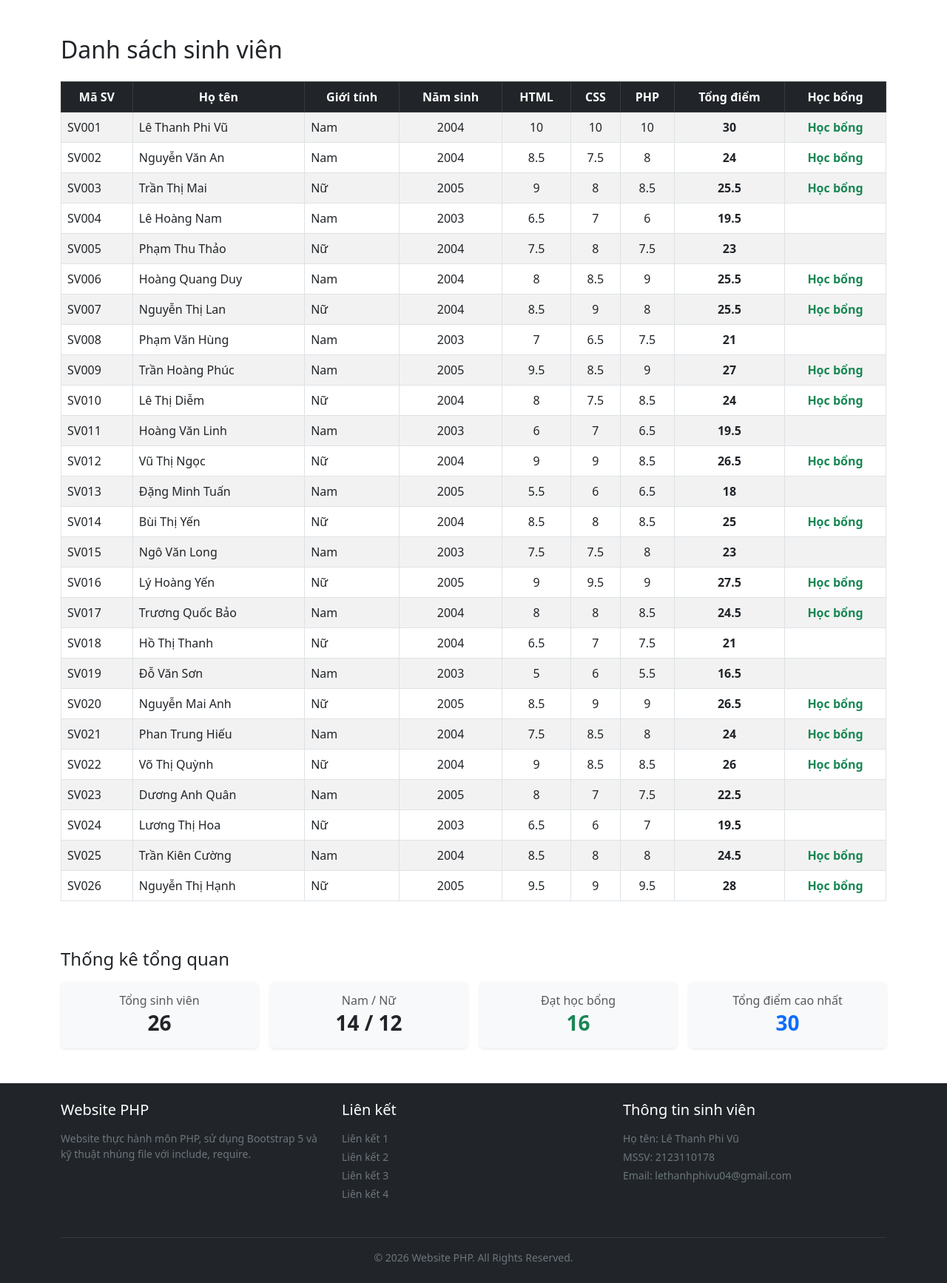
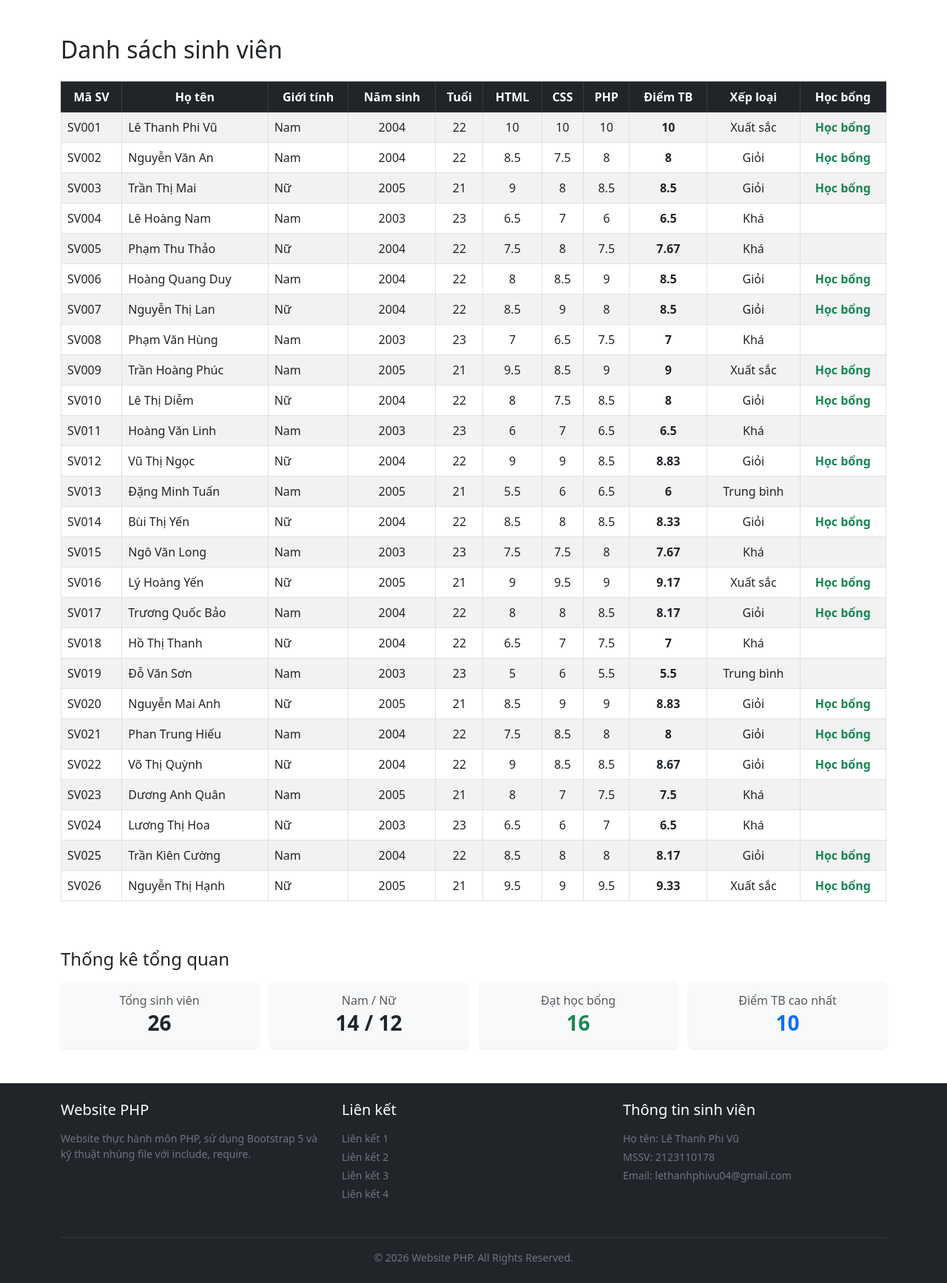
Before and after one commit to lethanhphivu04-lgtm/LeThanhPhiVu_LTW1, a PHP site: page /Lab3/index2.php in a window 1280 px wide. Shown: the part 56-1790 px from the top of the page at 74% size. Run offline with PHP 8.4, Linux system fonts and the light colour scheme.

Commit message:
update Student class and index2.php to match exact Step 4 and 5 specification

```diff
--- a/Lab3/classes/Student.php
+++ b/Lab3/classes/Student.php
@@ -20,30 +20,55 @@ class Student
         $this->scorePhp = $scorePhp;
     }
 
-    public function calculateTotal()
+    public function getAge()
     {
-        return $this->scoreHtml + $this->scoreCss + $this->scorePhp;
+        return date("Y") - $this->birthYear;
     }
 
-    public function isScholarship()
+    public function getAverage()
     {
-        return ($this->calculateTotal() >= 24 && $this->scoreHtml >= 7 && $this->scoreCss >= 7 && $this->scorePhp >= 7);
+        return round(($this->scoreHtml + $this->scoreCss + $this->scorePhp) / 3, 2);
     }
 
-    public function displayInfo()
+    public function getRank()
     {
-        $total = $this->calculateTotal();
-        $scholarship = $this->isScholarship() ? "Học bổng" : "";
+        $avg = $this->getAverage();
+        if ($avg >= 9.0) {
+            return "Xuất sắc";
+        } elseif ($avg >= 8.0) {
+            return "Giỏi";
+        } elseif ($avg >= 6.5) {
+            return "Khá";
+        } elseif ($avg >= 5.0) {
+            return "Trung bình";
+        } else {
+            return "Yếu";
+        }
+    }
+
+    public function getScholarship()
+    {
+        return ($this->getAverage() >= 8.0 && $this->scoreHtml >= 7 && $this->scoreCss >= 7 && $this->scorePhp >= 7);
+    }
+
+    public function showInfo()
+    {
+        $age = $this->getAge();
+        $avg = $this->getAverage();
+        $rank = $this->getRank();
+        $scholarship = $this->getScholarship() ? "Học bổng" : "";
 
         echo "<tr>";
         echo "<td>" . $this->studentId . "</td>";
         echo "<td>" . $this->fullName . "</td>";
         echo "<td>" . $this->gender . "</td>";
         echo "<td class=\"text-center\">" . $this->birthYear . "</td>";
+        echo "<td class=\"text-center\">" . $age . "</td>";
         echo "<td class=\"text-center\">" . $this->scoreHtml . "</td>";
         echo "<td class=\"text-center\">" . $this->scoreCss . "</td>";
         echo "<td class=\"text-center\">" . $this->scorePhp . "</td>";
-        echo "<td class=\"text-center fw-bold\">" . $total . "</td>";
+        echo "<td class=\"text-center fw-bold\">" . $avg . "</td>";
+        echo "<td class=\"text-center\">" . $rank . "</td>";
         echo "<td class=\"text-center text-success fw-bold\">" . $scholarship . "</td>";
         echo "</tr>";
     }
--- a/Lab3/index2.php
+++ b/Lab3/index2.php
@@ -35,7 +35,7 @@ $totalStudents = count($students);
 $maleCount = 0;
 $femaleCount = 0;
 $scholarshipCount = 0;
-$maxTotal = 0;
+$maxAvg = 0;
 
 foreach ($students as $st) {
     if ($st->gender == "Nam") {
@@ -43,11 +43,11 @@ foreach ($students as $st) {
     } else {
         $femaleCount++;
     }
-    if ($st->isScholarship()) {
+    if ($st->getScholarship()) {
         $scholarshipCount++;
     }
-    if ($st->calculateTotal() > $maxTotal) {
-        $maxTotal = $st->calculateTotal();
+    if ($st->getAverage() > $maxAvg) {
+        $maxAvg = $st->getAverage();
     }
 }
 ?>
@@ -63,17 +63,19 @@ foreach ($students as $st) {
                     <th>Họ tên</th>
                     <th>Giới tính</th>
                     <th>Năm sinh</th>
+                    <th>Tuổi</th>
                     <th>HTML</th>
                     <th>CSS</th>
                     <th>PHP</th>
-                    <th>Tổng điểm</th>
+                    <th>Điểm TB</th>
+                    <th>Xếp loại</th>
                     <th>Học bổng</th>
                 </tr>
             </thead>
             <tbody>
                 <?php
                 foreach ($students as $student) {
-                    $student->displayInfo();
+                    $student->showInfo();
                 }
                 ?>
             </tbody>
@@ -102,8 +104,8 @@ foreach ($students as $st) {
         </div>
         <div class="col-md-3">
             <div class="card bg-light border-0 shadow-sm p-3">
-                <h6 class="text-muted mb-1">Tổng điểm cao nhất</h6>
-                <h3 class="mb-0 fw-bold text-primary"><?php echo $maxTotal; ?></h3>
+                <h6 class="text-muted mb-1">Điểm TB cao nhất</h6>
+                <h3 class="mb-0 fw-bold text-primary"><?php echo $maxAvg; ?></h3>
             </div>
         </div>
     </div>
```
